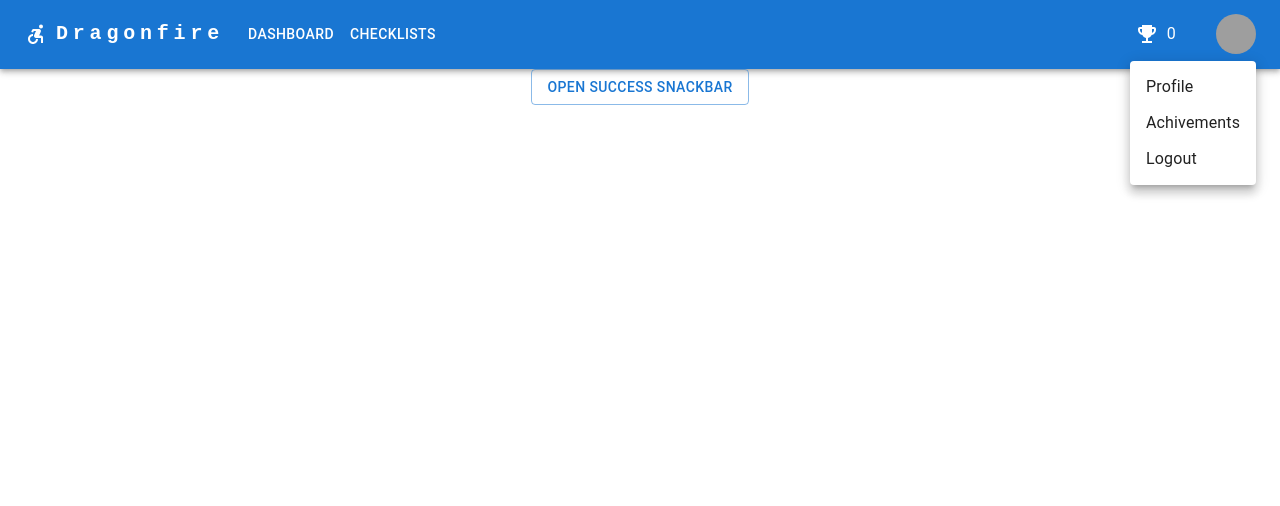
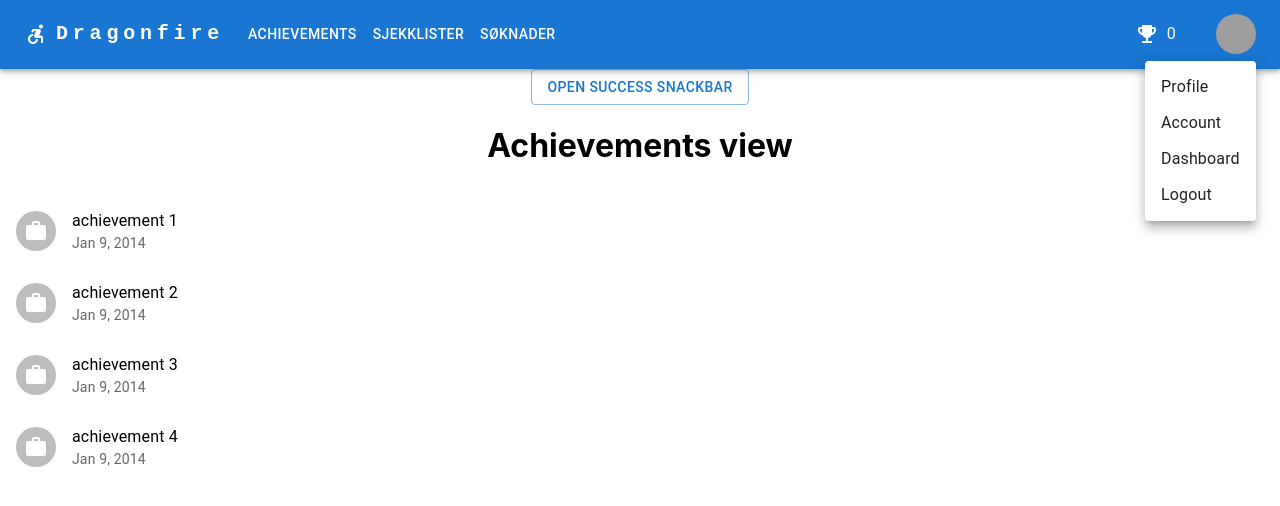
Before and after one commit to Chokealot/dragonfire-react, a React (Create React App) app in the folder dragonfire-react/: page /Achievements in a window 1280 px wide. Both pictures are taken after a click on the button "Open settings". Shown: the top 506 px of the page. Built offline with nearby package versions, Linux system fonts and the light colour scheme; grey boxes are pictures that could not be loaded.

Commit message:
Merge conflict

```diff
--- a/dragonfire-react/package.json
+++ b/dragonfire-react/package.json
@@ -14,9 +14,10 @@
     "@types/node": "^16.11.63",
     "@types/react": "^18.0.21",
     "@types/react-dom": "^18.0.6",
+    "notistack": "^2.0.5",
     "react": "^18.2.0",
     "react-dom": "^18.2.0",
-    "react-router": "^6.4.1",
+    "react-router-dom": "^6.4.1",
     "react-scripts": "5.0.1",
     "typescript": "^4.8.4",
     "web-vitals": "^2.1.4"
--- a/dragonfire-react/src/App.tsx
+++ b/dragonfire-react/src/App.tsx
@@ -1,26 +1,36 @@
-import React, { createRef, useRef } from 'react';
-import logo from './logo.svg';
 import './App.css';
 import Menubar from './components/Menubar';
 import AchivementSnackbar from './components/AchivementSnackbar';
 import { Button } from '@mui/material';
+import { lazy, Suspense, useState } from 'react';
+import { Routes, Route } from 'react-router-dom';
+import { ACHIEVEMENTSROUTE, CHECKLISTSROUTE } from './routes/AppRoutes';
 
+const AppRoutes = lazy(() => import('./routes/AppRoutes'));
 
 function App() {
+  const routePages = [
+    ACHIEVEMENTSROUTE,
+    CHECKLISTSROUTE,
+    'Søknader'
+  ];
+  const [ openAchivementSnackbar, setOpenAchivementSnackbar ] = useState<boolean | undefined>(false);
 
-  const [ openAchivementSnackbar, setOpenAchivementSnackbar ] = React.useState<boolean | undefined>(false)
+  const profileMenuItems = ['Profile', 'Account', 'Dashboard', 'Logout'];
 
-    return (
-      <div className="App">
-        <Menubar />
-
-        <Button variant="outlined" onClick={ e => setOpenAchivementSnackbar(true) }>
+  return (
+    <div className="App">
+      <Menubar routes={routePages} profileMenuItems={profileMenuItems} />
+      <Button variant="outlined" onClick={ e => setOpenAchivementSnackbar(true) }>
             Open success snackbar
         </Button>
-
-        <AchivementSnackbar handleSnackbar={openAchivementSnackbar} />
-      </div>
-    );
+      <Suspense>
+          <Routes>
+            <Route path="/*" element={<AppRoutes />} />
+          </Routes>
+      </Suspense>
+    </div>
+  );
 }
 
 export default App;
--- a/dragonfire-react/src/components/Menubar.tsx
+++ b/dragonfire-react/src/components/Menubar.tsx
@@ -13,19 +13,20 @@ import Tooltip from '@mui/material/Tooltip';
 import MenuItem from '@mui/material/MenuItem';
 import AccessibleForwardIcon from '@mui/icons-material/AccessibleForward';
 import EmojiEventsIcon from '@mui/icons-material/EmojiEvents';
+import { Link } from 'react-router-dom';
 
-const pages = ['Dashboard', 'Checklists'];
-const settings = ['Profile', 'Achivements', 'Logout'];
+type IAppBar = {
+  routes: string[],
+  profileMenuItems: string[],
+}
+const ResponsiveAppBar = (props: IAppBar) => {
+  const { routes, profileMenuItems } = props;
 
-const ResponsiveAppBar = () => {
-
-
-    const [ selectedOptionNavMenu, setSelectedOptionNavMenu ] = React.useState<any| undefined>()
-    const [ selectedOptionUserMenu, setSelectedOptionUserMenu ] = React.useState<any | undefined>()
-    const [ totalAchivementPoints, setTotalAchivementpoints ] = React.useState<any | undefined>(0)
-
-    const [anchorElNav, setAnchorElNav] = React.useState<null | HTMLElement>(null);
-    const [anchorElUser, setAnchorElUser] = React.useState<null | HTMLElement>(null);
+  const [ selectedOptionNavMenu, setSelectedOptionNavMenu ] = React.useState<any| undefined>()
+  const [ selectedOptionUserMenu, setSelectedOptionUserMenu ] = React.useState<any | undefined>()
+  const [ totalAchivementPoints, setTotalAchivementpoints ] = React.useState<any | undefined>(0)
+  const [anchorElNav, setAnchorElNav] = React.useState<null | HTMLElement>(null);
+  const [anchorElUser, setAnchorElUser] = React.useState<null | HTMLElement>(null);
 
     const handleOpenNavMenu = (event: React.MouseEvent<HTMLElement>) => {
         setAnchorElNav(event.currentTarget);
@@ -98,8 +99,8 @@ const ResponsiveAppBar = () => {
                     display: { xs: 'block', md: 'none' },
                 }}
                 >
-                {pages.map((page) => (
-                    <MenuItem key={page} onClick={e => handleCloseNavMenu(e.currentTarget.textContent)}>
+                {routes.map((page) => (
+                    <MenuItem key={page} onClick={e => handleCloseNavMenu(e?.currentTarget?.textContent ?? "")}>
                     <Typography textAlign="center">{page}</Typography>
                     </MenuItem>
                 ))}
@@ -125,10 +126,10 @@ const ResponsiveAppBar = () => {
                 Dragonfire
             </Typography>
             <Box sx={{ flexGrow: 1, display: { xs: 'none', md: 'flex' } }}>
-                {pages.map((page) => (
+                {routes.map((page) => (
                 <Button
                     key={page}
-                    onClick={e => handleCloseNavMenu(e.currentTarget.textContent)}
+                    onClick={e => handleCloseNavMenu(e?.currentTarget?.textContent ?? "")}
                     sx={{ my: 2, color: 'white', display: 'block' }}
                 >
                     {page}
@@ -169,8 +170,8 @@ const ResponsiveAppBar = () => {
                 open={Boolean(anchorElUser)}
                 onClose={handleCloseUserMenu}
                 >
-                {settings.map((setting) => (
-                    <MenuItem key={setting} onClick={e => handleCloseUserMenu(e.currentTarget.textContent)}>
+                {profileMenuItems.map((setting) => (
+                    <MenuItem key={setting} onClick={e => handleCloseUserMenu(e?.currentTarget?.textContent ?? "")}>
                     <Typography textAlign="center">{setting}</Typography>
                     </MenuItem>
                 ))}
--- a/dragonfire-react/src/index.tsx
+++ b/dragonfire-react/src/index.tsx
@@ -3,13 +3,16 @@ import ReactDOM from 'react-dom/client';
 import './index.css';
 import App from './App';
 import reportWebVitals from './reportWebVitals';
+import { BrowserRouter } from 'react-router-dom';
 
 const root = ReactDOM.createRoot(
   document.getElementById('root') as HTMLElement
 );
 root.render(
   <React.StrictMode>
-    <App />
+    <BrowserRouter>
+        <App />
+    </BrowserRouter>
   </React.StrictMode>
 );
 
--- /dev/null
+++ b/dragonfire-react/src/routes/AppRoutes.tsx
@@ -0,0 +1,25 @@
+import { ReactElement } from 'react';
+import { Routes, Route } from 'react-router-dom';
+import Dashboard from '../views/Dashboard';
+import Achievements from '../views/Achievements';
+import Checklists from '../views/Checklists';
+
+export const ACHIEVEMENTSROUTE = "Achievements";
+export const CHECKLISTSROUTE = "Sjekklister";
+export const APPLICATIONSROUTE = "Søknader";
+
+const AppRoutes = (): ReactElement => {
+  return (
+      <Routes>
+        <Route path="/">
+          <Route index element={<Dashboard />} />
+          <Route path={ACHIEVEMENTSROUTE + "/*"} element={<Achievements />} />
+          <Route path={CHECKLISTSROUTE + "/*"} element={<Checklists />} />
+          <Route path={APPLICATIONSROUTE + "/*"} element={<h1>{APPLICATIONSROUTE}</h1>} />
+          <Route path="*" element={<h1>Not Found</h1>} />
+        </Route>
+      </Routes>
+  );
+};
+
+export default AppRoutes;
--- /dev/null
+++ b/dragonfire-react/src/views/Achievements.tsx
@@ -0,0 +1,46 @@
+import { Avatar, List, ListItem, ListItemAvatar, ListItemText } from "@mui/material";
+import WorkIcon from '@mui/icons-material/Work';
+
+const Achievements = () => {
+    const achievementsList = [
+        {
+            name: "achievement 1",
+            id: "achievement 1"
+        },
+        {
+            name: "achievement 2",
+            id: "achievement 2"
+        },
+        {
+            name: "achievement 3",
+            id: "achievement 3"
+        },
+        {
+            name: "achievement 4",
+            id: "achievement 4"
+        },
+    ]
+    return (
+        <>
+            <h1>
+                Achievements view
+            </h1>
+            <List sx={{ width: '100%', bgcolor: 'background.paper' }}>
+                {
+                    achievementsList.map((achievement: any) => (
+                            <ListItem key={achievement.id}>
+                                <ListItemAvatar>
+                                    <Avatar>
+                                        <WorkIcon />
+                                    </Avatar>
+                                </ListItemAvatar>
+                            <ListItemText primary={achievement.name} secondary="Jan 9, 2014" />
+                        </ListItem>
+                    ))
+                }
+            </List>
+        </>
+    )
+};
+
+export default Achievements;
--- /dev/null
+++ b/dragonfire-react/src/views/Checklists.tsx
@@ -0,0 +1,46 @@
+import { Avatar, List, ListItem, ListItemAvatar, ListItemText } from "@mui/material";
+import FormatListBulletedIcon from '@mui/icons-material/FormatListBulleted';
+
+const Checklists = () => {
+    const checklists = [
+        {
+            name: "Checklists 1",
+            id: "Checklists 1"
+        },
+        {
+            name: "Checklists 2",
+            id: "Checklists 2"
+        },
+        {
+            name: "Checklists 3",
+            id: "achievement 3"
+        },
+        {
+            name: "Checklists 4",
+            id: "Checklists 4"
+        },
+    ]
+    return (
+        <>
+            <h1>
+                Checklists view
+            </h1>
+            <List sx={{ width: '100%', bgcolor: 'background.paper' }}>
+                {
+                    checklists.map((checklist: any) => (
+                            <ListItem key={checklist.id}>
+                                <ListItemAvatar>
+                                    <Avatar>
+                                        <FormatListBulletedIcon />
+                                    </Avatar>
+                                </ListItemAvatar>
+                            <ListItemText primary={checklist.name} secondary="Feb 4, 2022" />
+                        </ListItem>
+                    ))
+                }
+            </List>
+        </>
+    )
+};
+
+export default Checklists;
--- /dev/null
+++ b/dragonfire-react/src/views/Dashboard.tsx
@@ -0,0 +1,12 @@
+import logo from '../assets/SmartCraft_Logo.jpg';
+
+const Dashboard = () => {
+    return (
+        <>
+            <h1>Dashboard</h1>
+            <img alt="logo" src={logo} />
+        </>
+    )
+}
+
+export default Dashboard;
```
Also changed, not shown: 1 other file (tests, documents, lock files or other folders).
